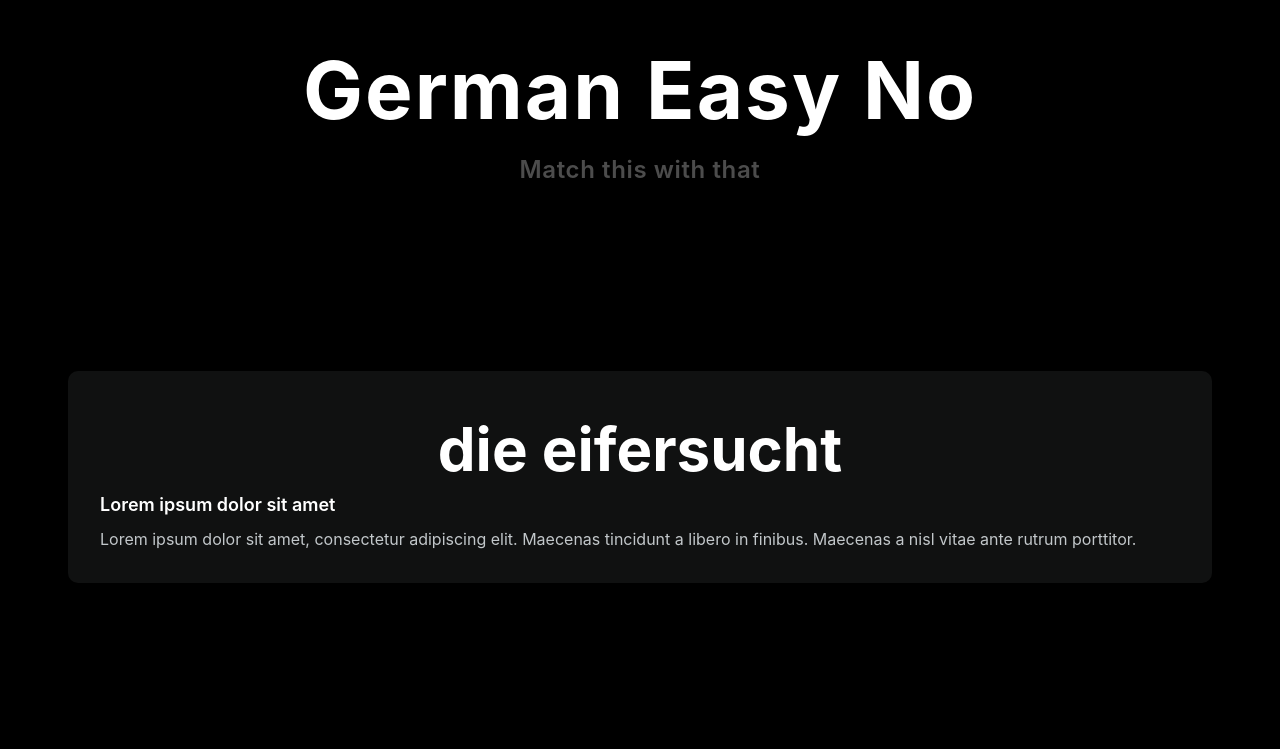
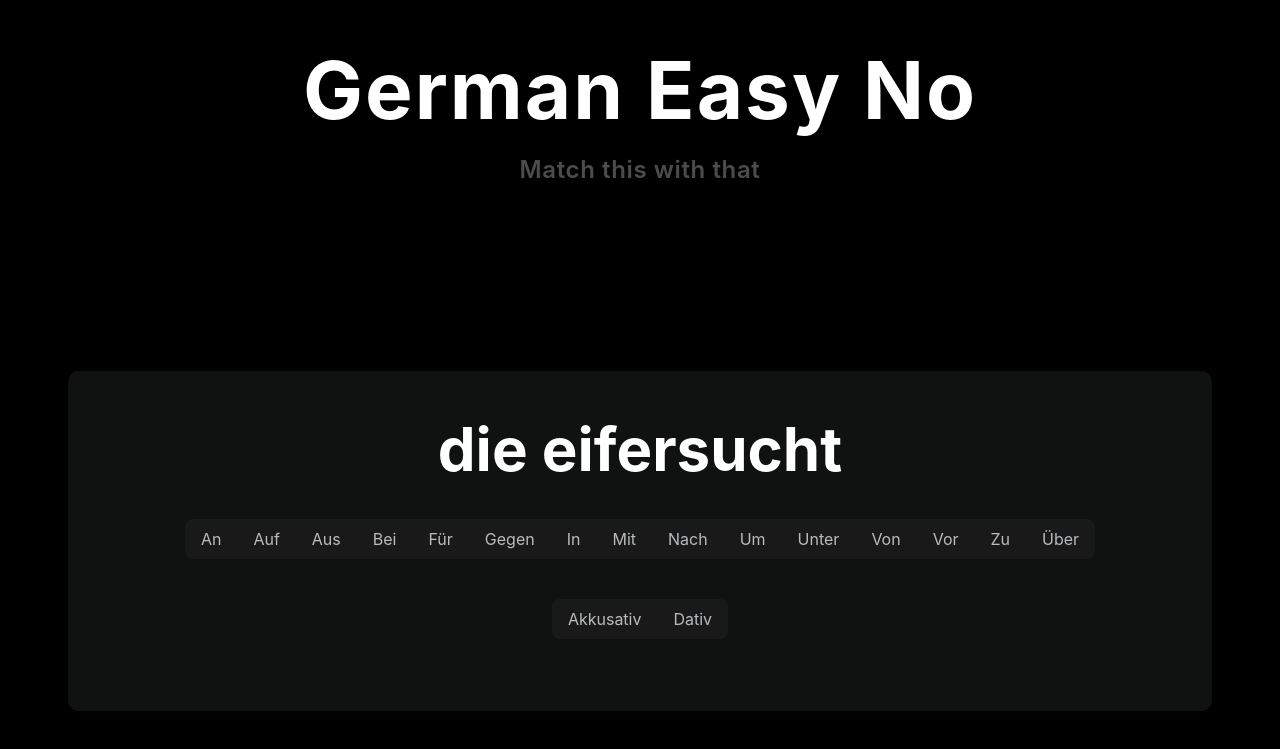
Before and after one commit to glaubernespoli/german-exam-website, a Next.js app: page / in a window 1280 px wide. Shown: the part 161-910 px from the top of the page. Before the commit the page ends 840 px from the top, so only its background shows below. Built offline with nearby package versions, Linux system fonts and the light colour scheme.

Commit message:
preps and cases

```diff
--- a/components/ContentCard.tsx
+++ b/components/ContentCard.tsx
@@ -1,15 +1,14 @@
 import ContentCardProps from "../types/contentCard";
+import CasesContainer from "./container/CasesContainer";
+import PrepositionsContainer from "./container/PrepositionsContainer";
 
-const ContentCard = ({ verb }: ContentCardProps) => {
+const ContentCard = ({ verb, prepositions, cases }: ContentCardProps) => {
   return (
     <div className="max-w-6xl px-3 pt-12 pb-24 mx-auto fsac4 md:px-1">
       <div className="ktq4">
         <h2 className="pt-4 text-6xl font-bold text-center text-white">{verb.verb}</h2>
-        <h3 className="pt-3 text-lg font-semibold text-white">Lorem ipsum dolor sit amet</h3>
-        <p className="pt-2 text-gray-200 value-text text-md fkrr1">
-          Lorem ipsum dolor sit amet, consectetur adipiscing elit. Maecenas tincidunt a libero in finibus. Maecenas a
-          nisl vitae ante rutrum porttitor.
-        </p>
+        <PrepositionsContainer prepositions={prepositions} />
+        <CasesContainer cases={cases} />
       </div>
     </div>
   );
--- a/components/Main.tsx
+++ b/components/Main.tsx
@@ -1,7 +1,7 @@
 import ContentCardProps from "../types/contentCard";
 import ContentCard from "./ContentCard";
 
-const Main = ({ verb }: ContentCardProps) => {
+const Main = ({ verb, prepositions, cases }: ContentCardProps) => {
   return (
     <section className="text-gray-600 body-font">
       <div className="max-w-5xl pb-24 mx-auto pt-52">
@@ -11,7 +11,7 @@ const Main = ({ verb }: ContentCardProps) => {
           <br />
         </h2>
       </div>
-      <ContentCard verb={verb} />
+      <ContentCard verb={verb} prepositions={prepositions} cases={cases} />
     </section>
   );
 };
--- /dev/null
+++ b/components/container/CasesContainer.tsx
@@ -0,0 +1,26 @@
+import Case from "../../types/case";
+
+type CasesProps = {
+  cases: Case[];
+};
+
+const CasesContainer = ({ cases }: CasesProps) => {
+  return (
+    <div className="flex items-center justify-center m-10">
+      <div className="bg-gray-900 rounded-lg">
+        {cases.map((cases) => (
+          <div key={cases.name} className="inline-flex rounded-lg">
+            <input type="radio" name="cases" id={cases.symbol} hidden />
+            <label
+              htmlFor={cases.symbol}
+              className="self-center px-4 py-2 text-center text-gray-300 rounded-lg cursor-pointer radio hover:opacity-75"
+            >
+              {cases.name}
+            </label>
+          </div>
+        ))}
+      </div>
+    </div>
+  );
+};
+export default CasesContainer;
--- /dev/null
+++ b/components/container/PrepositionsContainer.tsx
@@ -0,0 +1,24 @@
+type PrepositionsProps = {
+  prepositions: string[];
+};
+
+const PrepositionsContainer = ({ prepositions }: PrepositionsProps) => {
+  return (
+    <div className="flex items-center justify-center m-10">
+      <div className="bg-gray-900 rounded-lg">
+        {prepositions.map((preposition) => (
+          <div key={preposition} className="inline-flex rounded-lg">
+            <input type="radio" name="preposition" id={preposition} hidden />
+            <label
+              htmlFor={preposition}
+              className="self-center px-4 py-2 text-center text-gray-300 rounded-lg cursor-pointer radio hover:opacity-75"
+            >
+              {preposition}
+            </label>
+          </div>
+        ))}
+      </div>
+    </div>
+  );
+};
+export default PrepositionsContainer;
--- a/data/cases.json
+++ b/data/cases.json
@@ -1,10 +1,10 @@
 [
+  {
+    "name": "Akkusativ",
+    "symbol": "A"
+  },
   {
     "name": "Dativ",
     "symbol": "D"
-  },
-  {
-    "name": "Akkusativ",
-    "symbol": "A"
   }
 ]
--- a/helpers/verbs-repo.ts
+++ b/helpers/verbs-repo.ts
@@ -9,7 +9,7 @@ const typedCases: Case[] = cases;
 
 const verbsRepo = {
   getRandom: async () => typedVerbs.splice(Math.floor(Math.random() * verbs.length), 1)[0],
-  getPrepositions: async () => prepositions,
+  getPrepositions: async () => prepositions.sort(),
   getCases: async () => typedCases,
 };
 
--- a/pages/index.tsx
+++ b/pages/index.tsx
@@ -5,7 +5,7 @@ import Main from "../components/Main";
 import verbsRepo from "../helpers/verbs-repo";
 import ContentCardProps from "../types/contentCard";
 
-export default function Home({ verb }: ContentCardProps) {
+export default function Home({ verb, prepositions, cases }: ContentCardProps) {
   return (
     <div className="text-black bg-black">
       <NextSeo
@@ -20,12 +20,14 @@ export default function Home({ verb }: ContentCardProps) {
         <title>nine4</title>
         <link rel="icon" href="/favicon.png" />
       </Head>
-      <Main verb={verb} />
+      <Main verb={verb} prepositions={prepositions} cases={cases} />
     </div>
   );
 }
 
 export const getStaticProps: GetStaticProps = async () => {
   const verb = await verbsRepo.getRandom();
-  return { props: { verb: verb } };
+  const prepositions = await verbsRepo.getPrepositions();
+  const cases = await verbsRepo.getCases();
+  return { props: { verb: verb, prepositions: prepositions, cases: cases } };
 };
--- a/styles/globals.css
+++ b/styles/globals.css
@@ -89,3 +89,8 @@ a {
 .fkrr1 {
   font-family: "Inter", sans-serif;
 }
+
+input:checked ~ .radio {
+  color: white;
+  background-color: green;
+}
--- a/types/contentCard.d.ts
+++ b/types/contentCard.d.ts
@@ -1,7 +1,10 @@
+import Case from "./case";
 import Verb from "./verb";
 
 type ContentCardProps = {
   verb: Verb;
+  prepositions: string[];
+  cases: Case[];
 };
 
 export default ContentCardProps;
```
